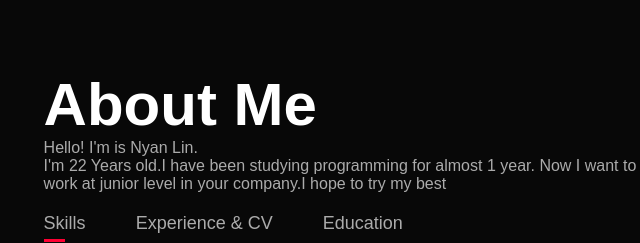
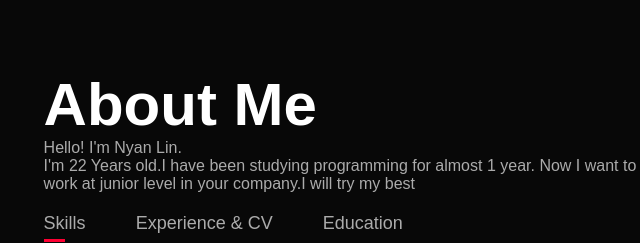
Before and after one commit to 101355/my_portfolio_project, a plain HTML site: page index.html in a window 1280 px wide. Shown: the part 820-1063 px from the top of the page, 494-1134 px from the left. Drawn offline with Linux system fonts and the light colour scheme.

Commit message:
index.html

```diff
--- a/index.html
+++ b/index.html
@@ -37,8 +37,8 @@
                 </div>
                 <div class="about-col-2">
                     <h1 class="sub-title">About Me</h1>
-                    <p>Hello! I'm is Nyan Lin.<br>I'm 22 Years old.I have been studying programming for almost 1 year.
-                        Now I want to work at junior level in your company.I hope to try my best</p>
+                    <p>Hello! I'm Nyan Lin.<br>I'm 22 Years old.I have been studying programming for almost 1 year.
+                        Now I want to work at junior level in your company.I will try my best</p>
 
                     <div class="tab-titles">
                         <p class="tab-links active-link" onclick="opentab('skills')">Skills</p>
```
